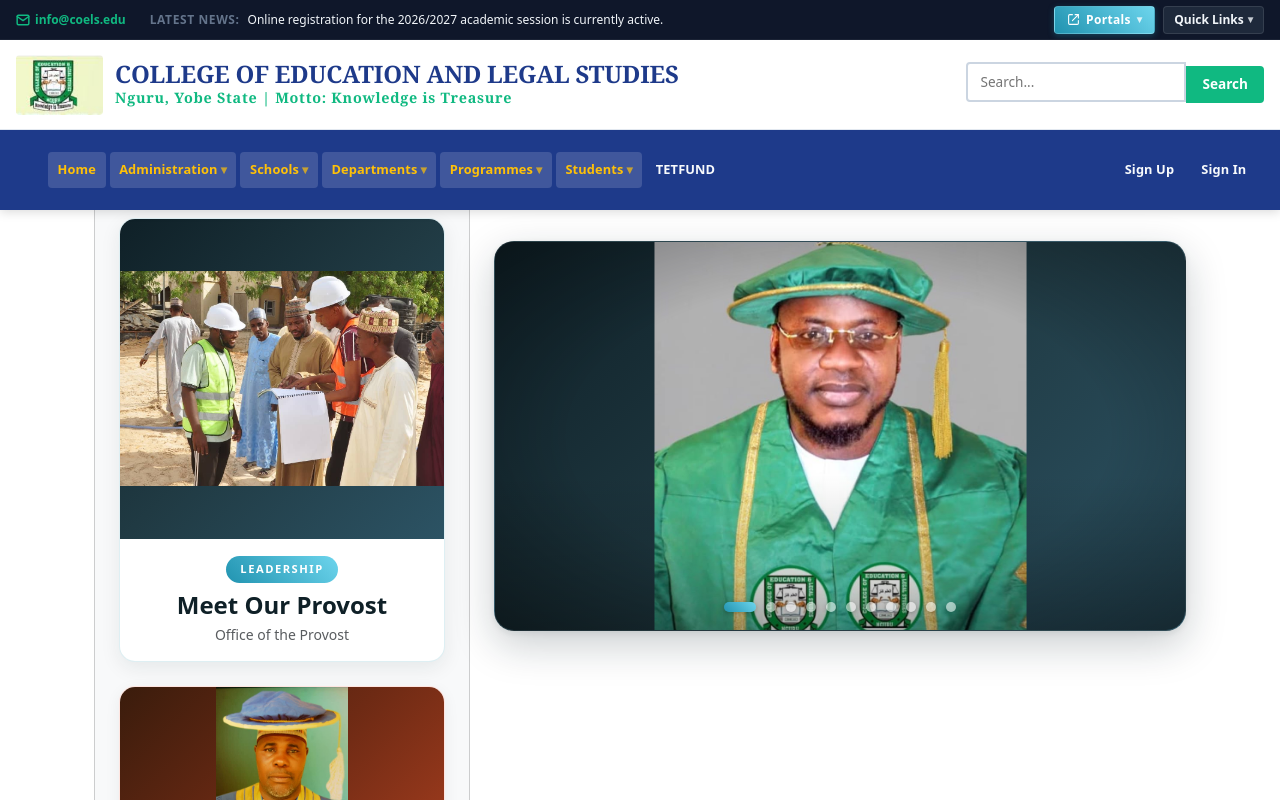
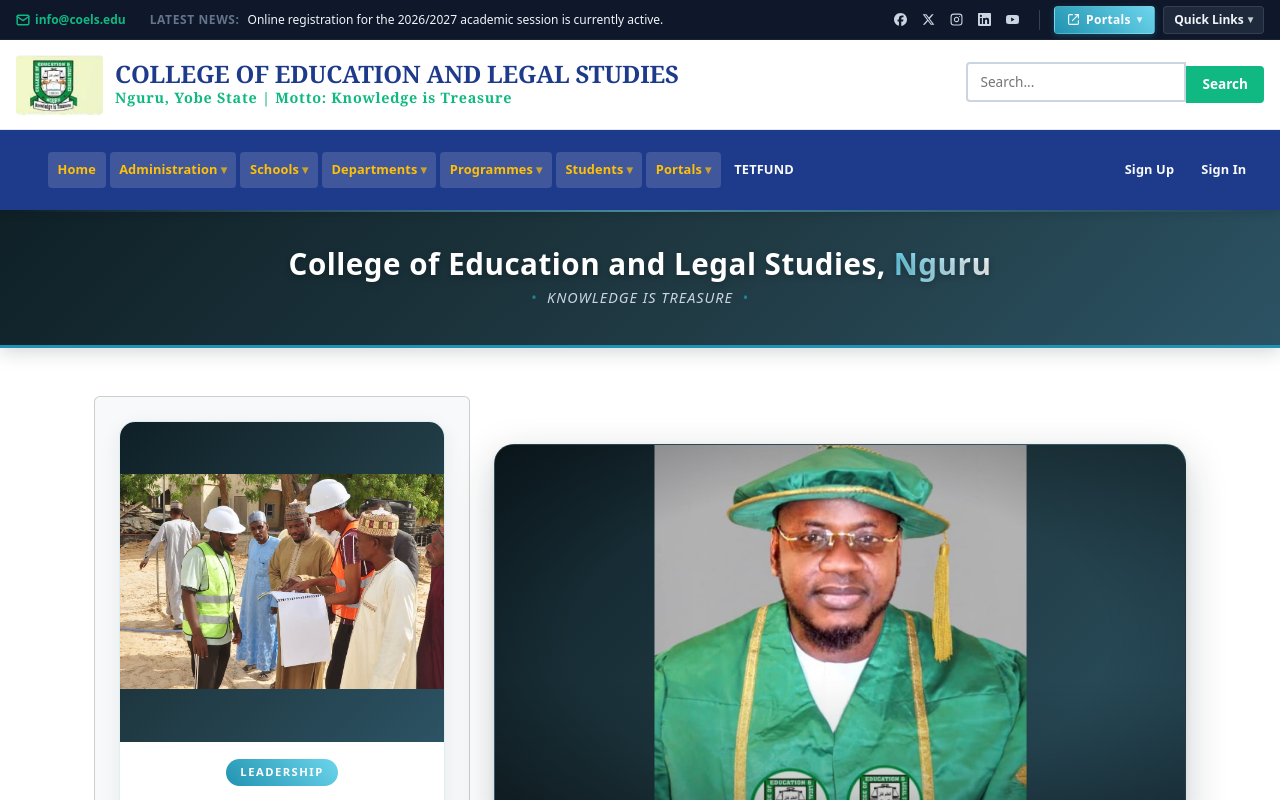
Before and after one commit to musaadamu/coels, a React (Vite) app in the folder frontend/: page / in a window 1280 px wide. Shown: the top 800 px of the page. Built offline with nearby package versions, Linux system fonts and the light colour scheme.

Commit message:
vercel logo and others

```diff
--- a/frontend/index.html
+++ b/frontend/index.html
@@ -2,7 +2,8 @@
 <html lang="en">
   <head>
     <meta charset="UTF-8" />
-    <link rel="icon" type="image/svg+xml" href="/vite.svg" />
+    <link rel="icon" type="image/jpeg" href="/images/logo.JPG" />
+    <link rel="apple-touch-icon" href="/images/logo.JPG" />
     <meta name="viewport" content="width=device-width, initial-scale=1.0" />
     <title>COELS: College of Education and Legal Studies, Nguru, Yobe State.</title>
   </head>
--- /dev/null
+++ b/frontend/src/components/CollegeNameBanner.css
@@ -0,0 +1,99 @@
+/* ===== College Name Banner =====
+   Sits directly below the fixed .navigation-header.
+   The margin-top values compensate for the total fixed-header
+   height at each breakpoint so the banner is never clipped. */
+
+.college-name-banner {
+  /* Desktop (≥1025px): utility 40 + branding 90 + nav 80 = 210px */
+  margin-top: 210px;
+  background:
+    linear-gradient(135deg, #0f2027 0%, #203a43 55%, #2c5364 100%);
+  color: #ffffff;
+  text-align: center;
+  padding: clamp(1.25rem, 3.5vw, 2.25rem) 1rem;
+  border-bottom: 3px solid #2193b0;
+  box-shadow: 0 4px 18px rgba(15, 32, 39, 0.18);
+  position: relative;
+  overflow: hidden;
+}
+
+/* Subtle decorative top highlight to tie into the brand cyan */
+.college-name-banner::before {
+  content: "";
+  position: absolute;
+  top: 0;
+  left: 0;
+  right: 0;
+  height: 2px;
+  background: linear-gradient(90deg, transparent 0%, #6dd5ed 50%, transparent 100%);
+  opacity: 0.6;
+}
+
+.college-name-banner__title {
+  margin: 0 0 0.35rem 0;
+  font-weight: 700;
+  letter-spacing: 0.5px;
+  line-height: 1.2;
+  font-size: clamp(1.1rem, 3.2vw, 1.85rem);
+  text-shadow: 0 2px 6px rgba(0, 0, 0, 0.25);
+}
+
+.college-name-banner__title-accent {
+  background: linear-gradient(90deg, #6dd5ed 0%, #ffffff 100%);
+  -webkit-background-clip: text;
+  background-clip: text;
+  -webkit-text-fill-color: transparent;
+  color: transparent;
+}
+
+.college-name-banner__motto {
+  margin: 0;
+  font-weight: 500;
+  font-style: italic;
+  color: #cbd5e1;
+  letter-spacing: 1px;
+  text-transform: uppercase;
+  font-size: clamp(0.7rem, 1.6vw, 0.9rem);
+}
+
+.college-name-banner__motto::before,
+.college-name-banner__motto::after {
+  content: "•";
+  color: #2193b0;
+  margin: 0 0.6rem;
+  opacity: 0.8;
+}
+
+/* Tablet & small-desktop: branding bar compresses to 68, nav to 70 */
+@media (max-width: 1024px) {
+  .college-name-banner {
+    /* 40 + 68 + 70 = 178px */
+    margin-top: 178px;
+    padding: clamp(1rem, 3vw, 1.5rem) 0.75rem;
+  }
+}
+
+/* Phones: same fixed-header height, just tighter internal padding */
+@media (max-width: 640px) {
+  .college-name-banner {
+    margin-top: 178px;
+    padding: 0.9rem 0.75rem;
+  }
+
+  .college-name-banner__title {
+    letter-spacing: 0.25px;
+  }
+
+  .college-name-banner__motto::before,
+  .college-name-banner__motto::after {
+    margin: 0 0.4rem;
+  }
+}
+
+/* Very small phones — drop the bullet flourishes if they crowd the line */
+@media (max-width: 360px) {
+  .college-name-banner__motto::before,
+  .college-name-banner__motto::after {
+    display: none;
+  }
+}
--- a/frontend/src/components/CollegeNameBanner.jsx
+++ b/frontend/src/components/CollegeNameBanner.jsx
@@ -1,40 +1,16 @@
 import React from 'react';
+import './CollegeNameBanner.css';
 
 const CollegeNameBanner = () => {
   return (
-    <div className="text-center py-4" style={bannerStyle}>
-      <h1 style={headingStyle}>
-        College of Education and Legal Studies, Nguru
+    <section className="college-name-banner" role="banner" aria-label="College name and motto">
+      <h1 className="college-name-banner__title">
+        College of Education and Legal Studies,{' '}
+        <span className="college-name-banner__title-accent">Nguru</span>
       </h1>
-      <p style={subTextStyle}>
-        Knowledge is Treasure
-      </p>
-    </div>
+      <p className="college-name-banner__motto">Knowledge is Treasure</p>
+    </section>
   );
 };
 
-// Inline styles
-const bannerStyle = {
-  background: 'linear-gradient(135deg, #3B82F6, #1D4ED8)',
-  color: 'white',
-  boxShadow: '0 2px 4px rgba(0, 0, 0, 0.2)',
-};
-
-const headingStyle = {
-  fontSize: '1.8rem',
-  fontWeight: '700',
-  marginBottom: '0.2rem',
-  letterSpacing: '1.5px',
-  textShadow: '2px 2px 4px rgba(0, 0, 0, 0.3)',
-};
-
-const subTextStyle = {
-  fontSize: '1.8rem',
-  fontWeight: '700',
-  color: 'while',
-  letterSpacing: '1px',
-  textShadow: '2px 2px 4px rgba(0, 0, 0, 0.3)',
-
-};
-
 export default CollegeNameBanner;
--- a/frontend/src/components/Header.css
+++ b/frontend/src/components/Header.css
@@ -238,6 +238,56 @@
 
 .mobile-portal-link .portal-external-icon {
   margin-left: auto;
+}
+
+/* ===== Social Links Row (top utility bar) ===== */
+.social-links-row {
+  display: flex;
+  align-items: center;
+  gap: 2px;
+}
+
+.social-link {
+  display: inline-flex;
+  align-items: center;
+  justify-content: center;
+  width: 26px;
+  height: 26px;
+  border-radius: 50%;
+  color: #cbd5e1;
+  text-decoration: none;
+  transition: background-color 0.25s ease, color 0.25s ease, transform 0.25s ease;
+}
+
+.social-link svg {
+  width: 13px;
+  height: 13px;
+  display: block;
+}
+
+.social-link:hover,
+.social-link:focus-visible {
+  background-color: var(--social-color, #2193b0);
+  color: #ffffff;
+  transform: translateY(-1px);
+  outline: none;
+}
+
+.top-bar-divider {
+  display: inline-block;
+  width: 1px;
+  height: 20px;
+  background: rgba(255, 255, 255, 0.18);
+  margin: 0 6px;
+  flex-shrink: 0;
+}
+
+/* Hide social row on very small screens to keep the bar tidy */
+@media (max-width: 640px) {
+  .social-links-row,
+  .top-bar-divider {
+    display: none;
+  }
 }
 
 .quick-links-dropdown {
@@ -634,6 +684,27 @@
   color: #1e3a8a;
 }
 
+.submenu-link-external .external-icon,
+.mobile-link-external .external-icon {
+  font-size: 0.9rem;
+  font-weight: 700;
+  color: #94a3b8;
+  margin-left: 8px;
+  transition: color 0.2s ease, transform 0.2s ease;
+}
+
+.submenu-link-external:hover .external-icon,
+.mobile-link-external:hover .external-icon {
+  color: #2193b0;
+  transform: translate(2px, -2px);
+}
+
+.mobile-link-external {
+  display: flex !important;
+  align-items: center;
+  justify-content: space-between;
+}
+
 .chevron-right {
   font-size: 0.75rem;
   color: #94a3b8;
--- a/frontend/src/components/Header.jsx
+++ b/frontend/src/components/Header.jsx
@@ -28,6 +28,62 @@
     { label: "Admin Diploma Portal", href: "https://coelsnguru_diploma.safsrms.com",  audience: "Admin",   accent: "linear-gradient(45deg, #FF512F, #F09819)" },
     { label: "Student NCE Portal",   href: "https://coelsnguru.safrecords.com",       audience: "Student", accent: "linear-gradient(45deg, #11998e, #38ef7d)" },
     { label: "Student Diploma Portal", href: "https://coelsnguru_diploma.safrecords.com", audience: "Student", accent: "linear-gradient(45deg, #8E2DE2, #4A00E0)" },
+  ];
+
+  // Social media links (placeholder hrefs — update later)
+  const socialLinks = [
+    {
+      name: "Facebook",
+      href: "#",
+      color: "#1877F2",
+      icon: (
+        <svg viewBox="0 0 24 24" fill="currentColor" xmlns="http://www.w3.org/2000/svg" aria-hidden="true">
+          <path d="M9.101 23.691v-7.98H6.627v-3.667h2.474v-1.58c0-4.085 1.848-5.978 5.858-5.978.401 0 .955.042 1.468.103a8.68 8.68 0 0 1 1.141.195v3.325a8.623 8.623 0 0 0-.653-.036 26.805 26.805 0 0 0-.733-.009c-.707 0-1.259.096-1.675.309a1.686 1.686 0 0 0-.679.622c-.258.42-.374.995-.374 1.752v1.297h3.919l-.386 2.103-.287 1.564h-3.246v8.245C19.396 23.238 24 18.179 24 12.044c0-6.627-5.373-12-12-12s-12 5.373-12 12c0 5.628 3.874 10.35 9.101 11.647Z" />
+        </svg>
+      ),
+    },
+    {
+      name: "X (Twitter)",
+      href: "#",
+      color: "#1DA1F2",
+      icon: (
+        <svg viewBox="0 0 24 24" fill="currentColor" xmlns="http://www.w3.org/2000/svg" aria-hidden="true">
+          <path d="M18.244 2.25h3.308l-7.227 8.26 8.502 11.24H16.17l-5.214-6.817L4.99 21.75H1.68l7.73-8.835L1.254 2.25H8.08l4.713 6.231 5.45-6.231zm-1.161 17.52h1.833L7.084 4.126H5.117l11.966 15.644z" />
+        </svg>
+      ),
+    },
+    {
+      name: "Instagram",
+      href: "#",
+      color: "#E4405F",
+      icon: (
+        <svg viewBox="0 0 24 24" fill="none" stroke="currentColor" strokeWidth="2" strokeLinecap="round" strokeLinejoin="round" aria-hidden="true">
+          <rect x="2" y="2" width="20" height="20" rx="5" ry="5"></rect>
+          <path d="M16 11.37A4 4 0 1 1 12.63 8 4 4 0 0 1 16 11.37z"></path>
+          <line x1="17.5" y1="6.5" x2="17.51" y2="6.5"></line>
+        </svg>
+      ),
+    },
+    {
+      name: "LinkedIn",
+      href: "#",
+      color: "#0A66C2",
+      icon: (
+        <svg viewBox="0 0 24 24" fill="currentColor" xmlns="http://www.w3.org/2000/svg" aria-hidden="true">
+          <path d="M20.447 20.452h-3.554v-5.569c0-1.328-.027-3.037-1.852-3.037-1.853 0-2.136 1.445-2.136 2.939v5.667H9.351V9h3.414v1.561h.046c.477-.9 1.637-1.85 3.37-1.85 3.601 0 4.267 2.37 4.267 5.455v6.286zM5.337 7.433a2.062 2.062 0 0 1-2.063-2.065 2.063 2.063 0 1 1 2.063 2.065zm1.782 13.019H3.555V9h3.564v11.452zM22.222 0H1.771C.792 0 0 .774 0 1.729v20.542C0 23.227.792 24 1.771 24h20.451C23.2 24 24 23.227 24 22.271V1.729C24 .774 23.2 0 22.222 0z" />
+        </svg>
+      ),
+    },
+    {
+      name: "YouTube",
+      href: "#",
+      color: "#FF0000",
+      icon: (
+        <svg viewBox="0 0 24 24" fill="currentColor" xmlns="http://www.w3.org/2000/svg" aria-hidden="true">
+          <path d="M23.498 6.186a3.016 3.016 0 0 0-2.122-2.136C19.505 3.545 12 3.545 12 3.545s-7.505 0-9.378.505A3.016 3.016 0 0 0 .5 6.186C0 8.07 0 12 0 12s0 3.93.5 5.814a3.016 3.016 0 0 0 2.122 2.136c1.873.505 9.378.505 9.378.505s7.505 0 9.378-.505a3.016 3.016 0 0 0 2.122-2.136C24 15.93 24 12 24 12s0-3.93-.502-5.814zM9.546 15.568V8.432L15.818 12l-6.272 3.568z" />
+        </svg>
+      ),
+    },
   ];
 
   // Custom COELS announcement notices
@@ -187,6 +243,11 @@
         { label: "Results", to: "/results" }
       ]
     },
+    {
+      label: "Portals",
+      to: "#",
+      children: portalLinks.map(p => ({ label: p.label, to: p.href }))
+    },
     { label: "TETFUND", to: "/tetfund" }
   ];
 
@@ -199,14 +260,29 @@
     { to: "/login", label: "Sign In" }
   ];
 
+  // Detect external URLs (used in main nav to render <a target=_blank> for portals etc.)
+  const isExternal = (to) => typeof to === 'string' && /^https?:\/\//i.test(to);
+
   // Recursive Desktop Submenu renderer
   const renderDesktopDropdown = (children) => {
     return (
       <ul className="dropdown-submenu-list">
         {children.map((child, idx) => {
           const hasChildren = child.children && child.children.length > 0;
+          const external = !hasChildren && isExternal(child.to);
           return (
             <li key={idx} className={`submenu-item ${hasChildren ? 'has-nested-dropdown' : ''}`}>
+              {external ? (
+                <a
+                  href={child.to}
+                  target="_blank"
+                  rel="noopener noreferrer"
+                  className="submenu-link submenu-link-external"
+                >
+                  <span>{child.label}</span>
+                  <span className="external-icon" aria-hidden="true">&#8599;</span>
+                </a>
+              ) : (
                 <NavLink
                   to={hasChildren ? "#" : child.to}
                   className="submenu-link"
@@ -217,6 +293,7 @@
                   <span>{child.label}</span>
                   {hasChildren && <span className="chevron-right">&#9656;</span>}
                 </NavLink>
+              )}
               {hasChildren && renderDesktopDropdown(child.children)}
             </li>
           );
@@ -229,6 +306,7 @@
   const MobileMenuItem = ({ item, depth = 0, closeMenu }) => {
     const [isOpen, setIsOpen] = useState(false);
     const hasChildren = item.children && item.children.length > 0;
+    const external = !hasChildren && isExternal(item.to);
 
     const handleToggle = (e) => {
       if (hasChildren) {
@@ -242,6 +320,19 @@
     return (
       <div className={`mobile-nav-item depth-${depth}`}>
         <div className="mobile-nav-link-wrapper">
+          {external ? (
+            <a
+              href={item.to}
+              target="_blank"
+              rel="noopener noreferrer"
+              onClick={closeMenu}
+              className="mobile-link mobile-link-external"
+              style={{ paddingLeft: `${(depth * 1) + 1}rem` }}
+            >
+              <span>{item.label}</span>
+              <span className="external-icon" aria-hidden="true">&#8599;</span>
+            </a>
+          ) : (
             <NavLink
               to={hasChildren ? "#" : item.to}
               onClick={handleToggle}
@@ -255,6 +346,7 @@
                 </span>
               )}
             </NavLink>
+          )}
         </div>
         {hasChildren && isOpen && (
           <div className="mobile-submenu">
@@ -297,6 +389,24 @@
           </div>
 
           <div className="top-right-section">
+            <div className="social-links-row" aria-label="Follow us on social media">
+              {socialLinks.map((s, i) => (
+                <a
+                  key={i}
+                  href={s.href}
+                  target="_blank"
+                  rel="noopener noreferrer"
+                  className="social-link"
+                  aria-label={s.name}
+                  title={s.name}
+                  style={{ '--social-color': s.color }}
+                >
+                  {s.icon}
+                </a>
+              ))}
+            </div>
+            <span className="top-bar-divider" aria-hidden="true"></span>
+
             <div className="portals-dropdown">
               <button
                 className="portals-btn"
```
Lines whose indentation alone changed are shown as unchanged.
